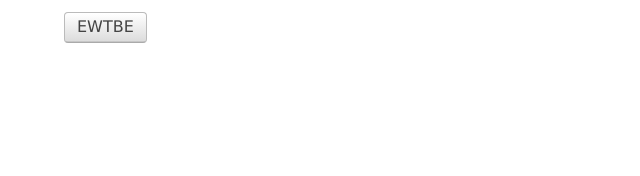
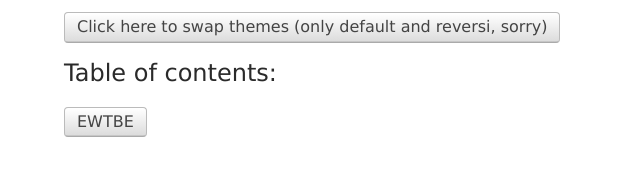
Before and after one commit to Quexiclact/quexiclact.github.io, a plain HTML site: page index.html in a window 1280 px wide. Shown: the whole page, without its empty margins (0-640 px from the left). Drawn offline with Linux system fonts and the light colour scheme.

Commit message:
Add files via upload

```diff
--- /dev/null
+++ b/formatting.js
@@ -0,0 +1,7 @@
+/**
+ * toggles theme from default to reversi and back
+*/
+function toggleTheme() {
+      document.getElementById("work").classList.toggle("light");
+      document.getElementById("work").classList.toggle("reversi");
+    }
--- a/index.html
+++ b/index.html
@@ -3,9 +3,12 @@
 <head>
 <meta charset="ISO-8859-1">
 <link rel="stylesheet" href="style.css">
+<script type="text/javascript" src="formatting.js"></script>
 <title>Index</title>
 </head>
-<body class="light">
+<body id="work" class="light">
+<button onclick='toggleTheme()'>Click here to swap themes (only default and reversi, sorry)</button>
+<h1 style="font-size:150%">Table of contents:</h1>
 <a href="ewtbe.html"><button>EWTBE</button></a>
 </body>
 </html>
--- a/style.css
+++ b/style.css
@@ -4,6 +4,10 @@ body {
   max-width: 72em;
   margin: 0 auto;
   font-size: 100%;
+}
+
+h1 {
+  font-weight: normal;
 }
 
 button {
```
Also changed, not shown: ewtbe.html (+1 -0 lines), pointstracker.js (+0 -8 lines).
